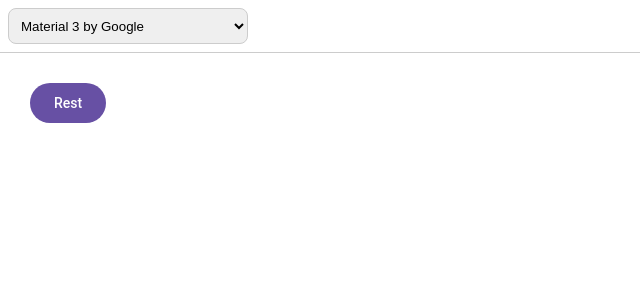
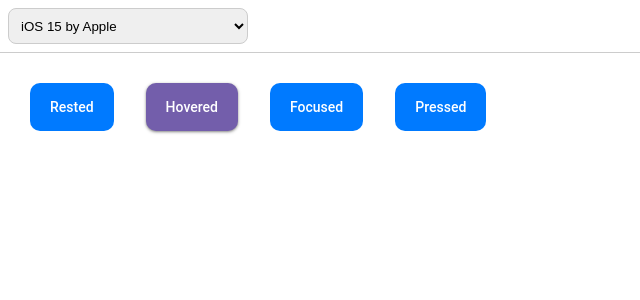
Before and after one commit to rodrigojcmello/kiskadee, a React (Create React App) app in the folder packages/components/: page / in a window 1280 px wide. Shown: the top 300 px of the page, without its empty margins (0-640 px from the left). Built offline with nearby package versions, Linux system fonts and the light colour scheme.

Commit message:
feat: start ios theme

```diff
--- a/packages/components/src/App.tsx
+++ b/packages/components/src/App.tsx
@@ -1,5 +1,6 @@
+/* eslint-disable @typescript-eslint/no-empty-function */
 import type { FC } from 'react';
-import Button from './components/Button/Button';
+import { Button } from './components/Button/Button';
 import { KiskadeeProvider } from './context';
 import { theme } from './themes/theme';
 import { Bar } from './site/components/Bar/Bar';
@@ -8,9 +9,11 @@ const App: FC = () => {
   return (
     <KiskadeeProvider theme={theme}>
       <Bar />
-      <div style={{ padding: '30px' }}>
-        {/* eslint-disable-next-line @typescript-eslint/no-empty-function */}
-        <Button text="Rest" onClick={(): void => {}} />
+      <div style={{ padding: '30px', display: 'flex', gap: 32 }}>
+        <Button text="Rested" onClick={(): void => {}} />
+        <Button text="Hovered" hover onClick={(): void => {}} />
+        <Button text="Focused" onClick={(): void => {}} />
+        <Button text="Pressed" onClick={(): void => {}} />
       </div>
     </KiskadeeProvider>
   );
--- a/packages/components/src/components/Button/Button.tsx
+++ b/packages/components/src/components/Button/Button.tsx
@@ -28,7 +28,7 @@ const Container = styled.button<{ theme?: ButtonStyle }>(({ theme }) => ({
   // DEFAULT
 
   cursor: 'pointer',
-  transitionProperty: 'background, box-shadow',
+  transitionProperty: 'background, box-shadow, border-radius, padding',
   transitionDuration: duration,
   transitionTimingFunction: timingFunction,
   fontSize: '16px',
@@ -53,9 +53,10 @@ const Container = styled.button<{ theme?: ButtonStyle }>(({ theme }) => ({
   },
 }));
 
-const Button: FC<ButtonProps> = ({
+export const Button: FC<ButtonProps> = ({
   text,
   typeHTML = 'button',
+  hover,
   // icon,
   onClick,
   // variant,
@@ -69,11 +70,10 @@ const Button: FC<ButtonProps> = ({
       type={typeHTML}
       onClick={onClick}
       disabled={disabled}
+      className={hover ? 'hover' : ''}
     >
       {/* <span>+</span> */}
       <span className="text">{text}</span>
     </Container>
   );
 };
-
-export default Button;
--- a/packages/components/src/components/Button/Button.types.ts
+++ b/packages/components/src/components/Button/Button.types.ts
@@ -10,6 +10,7 @@ export interface ButtonProps {
   width?: 'auto' | 'block' | 'min-width';
   separateIcon?: boolean;
   type?: 'default' | 'outline' | 'text';
+  hover?: boolean;
 }
 
 export interface ButtonStyle {
--- a/packages/components/src/site/components/Bar/Bar.tsx
+++ b/packages/components/src/site/components/Bar/Bar.tsx
@@ -1,9 +1,10 @@
 import styled from '@emotion/styled';
 import type { ChangeEvent, FC } from 'react';
-import { useContext } from 'react';
+import { useContext, useEffect } from 'react';
 import { KiskadeeContext } from '../../../context';
 import { materialTheme } from '../../../themes/material/theme';
 import { fluentTheme } from '../../../themes/fluent/theme';
+import { iosTheme } from '../../../themes/ios/theme';
 import type { KiskadeeSchema } from '../../../themes/theme.types';
 
 const BarStyled = styled.div(() => ({
@@ -22,6 +23,7 @@ const SelectTheme = styled.select(() => ({
 const themes: Record<string, KiskadeeSchema> = {
   material: materialTheme,
   fluent: fluentTheme,
+  ios: iosTheme,
 };
 
 export const Bar: FC = () => {
@@ -31,9 +33,14 @@ export const Bar: FC = () => {
     setTheme(themes[event.target.value]);
   };
 
+  useEffect(() => {
+    setTheme(themes.ios);
+  }, []);
+
   return (
     <BarStyled>
       <SelectTheme onChange={handleChange}>
+        <option value="ios">iOS 15 by Apple</option>
         <option value="material">Material 3 by Google</option>
         <option value="fluent">Fluent 2 by Microsoft</option>
       </SelectTheme>
--- /dev/null
+++ b/packages/components/src/themes/ios/theme.ts
@@ -0,0 +1,35 @@
+import type { KiskadeeSchema } from '../theme.types';
+
+export const iosTheme: KiskadeeSchema = {
+  component: {
+    button: {
+      container: {
+        rest: {
+          backgroundColor: '#007AFF',
+          padding: '13px 20px',
+          border: 'none',
+          borderRadius: '10px',
+        },
+        hover: {
+          backgroundColor: '#735EAB',
+          boxShadow:
+            '0px 1px 2px rgba(0, 0, 0, 0.3), 0px 1px 3px 1px rgba(0, 0, 0, 0.15)',
+        },
+      },
+      text: {
+        rest: {
+          fontSize: '0.875rem',
+          color: '#FFFFFF',
+          height: '22px',
+          lineHeight: '22px',
+          fontWeight: 500,
+          fontFamily: 'Roboto',
+          fontStyle: 'normal',
+        },
+        hover: {
+          color: '#FFFFFF',
+        },
+      },
+    },
+  },
+};
```
Also changed, not shown: 1 other file (tests, documents, lock files or other folders).
